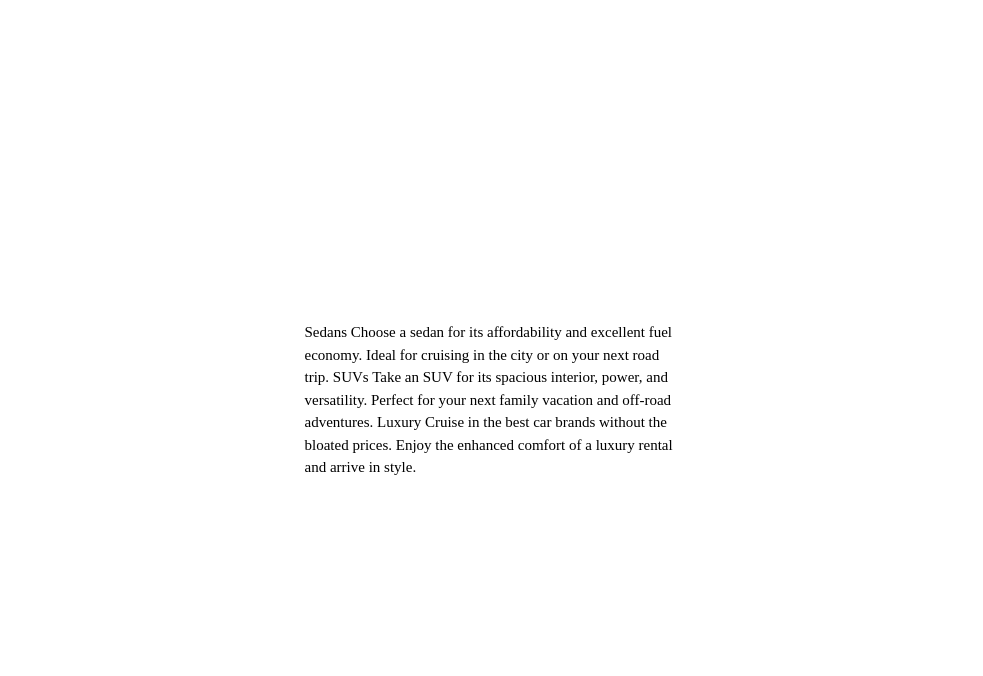
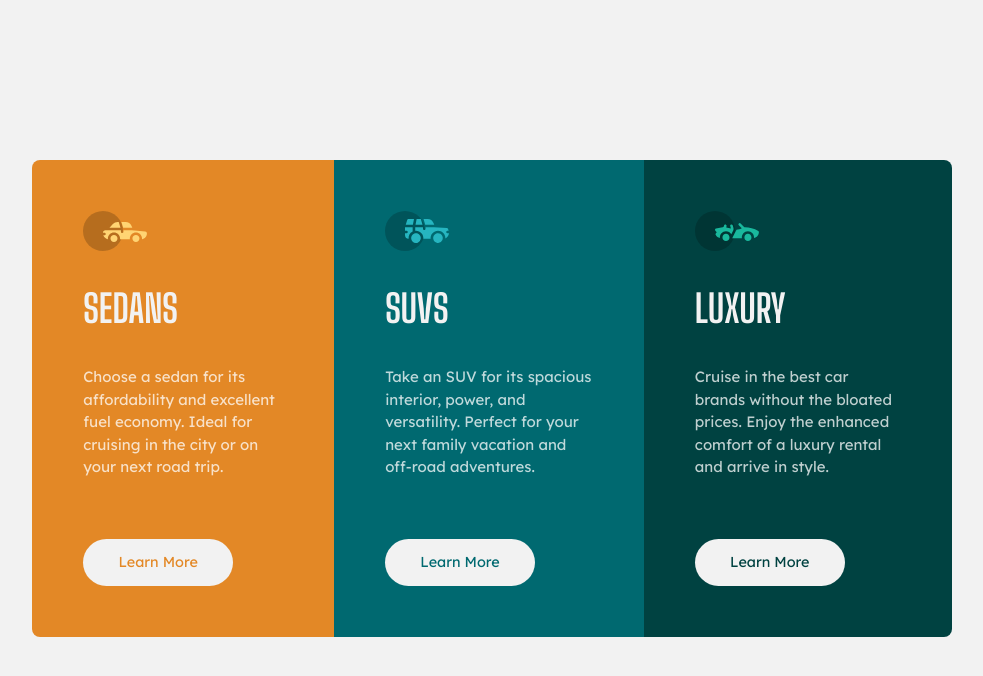
Before and after one commit to lost50U1/3-column-preview-card-component-main, a plain HTML site: page index.html in a window 1280 px wide. Shown: the whole page, without its empty margins (148-1131 px from the left). Drawn offline with Linux system fonts and the light colour scheme.

Commit message:
finished

```diff
--- a/index.html
+++ b/index.html
@@ -27,12 +27,33 @@
   </head>
   <body>
     <main>
-      Sedans Choose a sedan for its affordability and excellent fuel economy.
-      Ideal for cruising in the city or on your next road trip. SUVs Take an SUV
-      for its spacious interior, power, and versatility. Perfect for your next
-      family vacation and off-road adventures. Luxury Cruise in the best car
-      brands without the bloated prices. Enjoy the enhanced comfort of a luxury
-      rental and arrive in style.
+      <div class="orange">
+        <img src="images/icon-sedans.svg" alt="Sedans" />
+        <h2 class="title">Sedans</h2>
+        <p>
+          Choose a sedan for its affordability and excellent fuel economy. Ideal
+          for cruising in the city or on your next road trip.
+        </p>
+        <button class="button orange1">Learn More</button>
+      </div>
+      <div class="cyan">
+        <img src="images/icon-suvs.svg" alt="SUVs" />
+        <h2 class="title">SUVs</h2>
+        <p>
+          Take an SUV for its spacious interior, power, and versatility. Perfect
+          for your next family vacation and off-road adventures.
+        </p>
+        <button class="button cyan1">Learn More</button>
+      </div>
+      <div class="green">
+        <img src="images/icon-luxury.svg" alt="Luxury" />
+        <h2 class="title">Luxury</h2>
+        <p>
+          Cruise in the best car brands without the bloated prices. Enjoy the
+          enhanced comfort of a luxury rental and arrive in style.
+        </p>
+        <button class="button green1">Learn More</button>
+      </div>
     </main>
   </body>
 </html>
--- a/style.css
+++ b/style.css
@@ -12,13 +12,7 @@
 * {
   margin: 0;
 }
-/*
-3. Allow percentage-based heights in the application
-*/
-html,
-body {
-  height: 100%;
-}
+
 /*
 Typographic tweaks!
 4. Add accessible line-height
@@ -46,22 +40,19 @@ button {
 8. Avoid text overflows
 */
 p,
-h1 {
+h2 {
   overflow-wrap: break-word;
 }
 
 body {
-  background-color: ;
-  font-family: ;
+  background-color: hsl(0, 0%, 95%);
+  font-family: "Lexend Deca", sans-serif;
   font-size: 15px;
   display: grid;
   place-content: center;
-  /* r i can use the flex one
-  display: flex;
-  justify-content:center;
-  align-items: center; */
-  padding: ;
+  padding: 5em 1.5em;
   width: 100%;
+  color: hsla(0, 0%, 100%, 0.75);
 }
 
 main {
@@ -81,7 +72,89 @@ Very dark cyan: hsl(179, 100%, 13%)
 
 Transparent white (paragraphs): hsla(0, 0%, 100%, 0.75)
 Very light gray (background, headings, buttons): hsl(0, 0%, 95%)
-font-family: 'Big Shoulders Display', cursive;
-font-family: 'Lexend Deca', sans-serif;
+font-family: 'Big Shoulders Display', cursive; 700
+font-family: 'Lexend Deca', sans-serif; 400
 
 */
+
+.orange {
+  background-color: hsl(31, 77%, 52%);
+  padding: 3.2rem;
+  border-top-left-radius: 0.5rem;
+  border-top-right-radius: 0.5rem;
+}
+.cyan {
+  background-color: hsl(184, 100%, 22%);
+  padding: 3.2rem;
+}
+.green {
+  background-color: hsl(179, 100%, 13%);
+  padding: 3.2rem;
+  border-bottom-left-radius: 0.5rem;
+  border-bottom-right-radius: 0.5rem;
+}
+
+.title {
+  color: hsl(0, 0%, 95%);
+  font-family: "Big Shoulders Display", cursive;
+  text-transform: uppercase;
+  font-size: 2.4rem;
+  margin: 1.8rem 0;
+}
+
+p {
+  color: hsla(0, 0%, 100%, 0.75);
+  margin-bottom: 1.5em;
+}
+
+.button {
+  background-color: hsl(0, 0%, 95%);
+  border: none;
+  border-radius: 1.5rem;
+  padding: 0.8rem 2.2rem;
+  font-size: 0.9rem;
+}
+
+button:hover,
+button:focus,
+button:active {
+  background-color: transparent;
+  color: inherit;
+  border: 0.15rem solid hsl(0, 0%, 95%);
+  padding: 0.65rem 2.05rem;
+}
+
+.orange1 {
+  color: hsl(31, 77%, 52%);
+}
+.cyan1 {
+  color: hsl(184, 100%, 22%);
+}
+.green1 {
+  color: hsl(179, 100%, 13%);
+}
+
+/* todo the height property on the css reset was messing with my code */
+
+@media only screen and (min-width: 700px) {
+  body {
+    padding: 12.5% 0;
+  }
+  main {
+    display: flex;
+    justify-content: center;
+    max-width: 920px;
+  }
+  p {
+    margin-bottom: 4em;
+  }
+  .orange {
+    border-top-right-radius: 0;
+    border-bottom-left-radius: 0.5rem;
+  }
+  .green {
+    border-top-right-radius: 0.5rem;
+    border-bottom-right-radius: 0.5rem;
+    border-bottom-left-radius: 0;
+  }
+}
```
